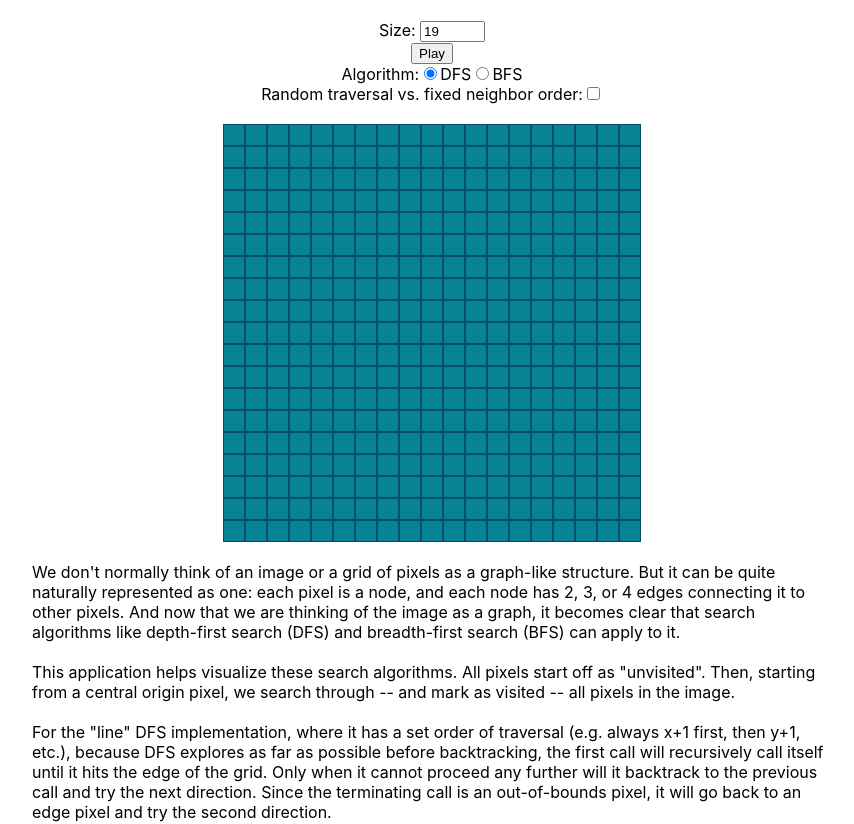
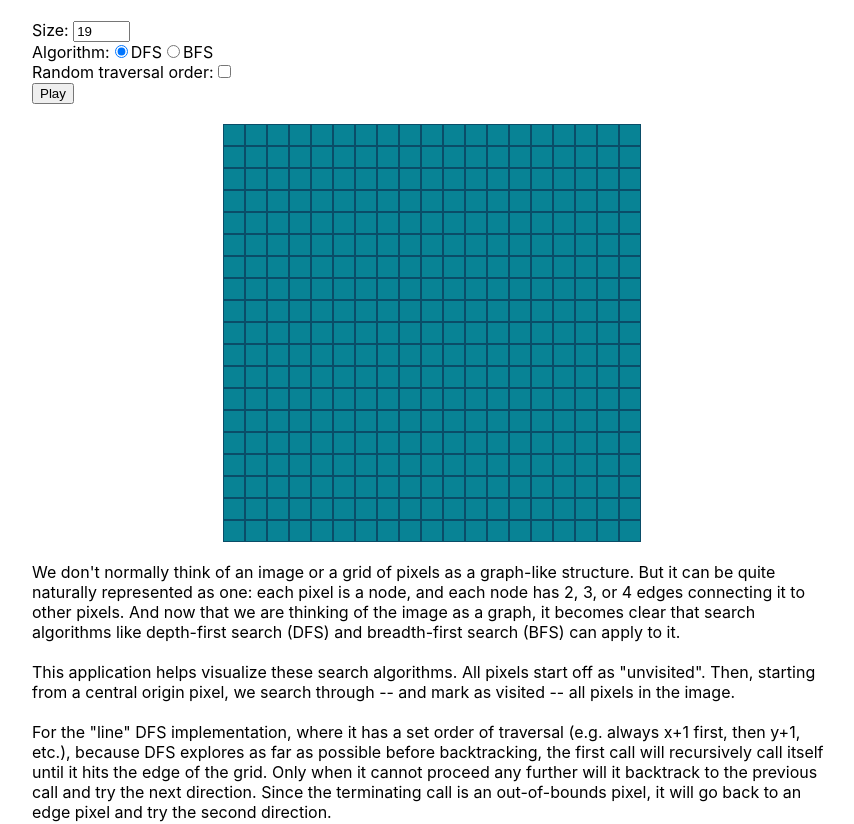
Before and after one commit to aaronshaver/visualize-dfs-bfs-react, a React (Create React App) app: page / in a window 1280 px wide. Shown: the top 824 px of the page, without its empty margins (208-1062 px from the left). Built offline with nearby package versions, Linux system fonts and the light colour scheme.

Commit message:
align controls better

```diff
--- a/src/App.css
+++ b/src/App.css
@@ -7,3 +7,8 @@
   margin: 0 auto 20px auto;  /* Centering it horizontally but space below text */
   text-align: left; /* Aligning the text to the left */
 }
+
+.ControlsWrapper {
+  max-width: 800px;
+  margin: 0 auto;
+}
--- a/src/components/Controls.js
+++ b/src/components/Controls.js
@@ -3,11 +3,9 @@ import React from 'react';
 
 const Controls = ({ handleGridSizeUpdate, handleAlgoChange, handlePlay, gridSize, algo, isRandom, setIsRandom, isProcessing }) => {
   return (
-    <div>
+    <div className="ControlsWrapper" style={{ textAlign: 'left' }}>
       <br />
-      Size: <input type="text" defaultValue={gridSize} onBlur={handleGridSizeUpdate} size="5" disabled={isProcessing} />
-      <br />
-      <button onClick={handlePlay} disabled={isProcessing}>Play</button>
+      Size: <input type="text" defaultValue={gridSize} onBlur={handleGridSizeUpdate} size="4" disabled={isProcessing} />
       <br />
       Algorithm:
       <label>
@@ -20,9 +18,11 @@ const Controls = ({ handleGridSizeUpdate, handleAlgoChange, handlePlay, gridSize
       </label>
       <br />
       <label>
-        Random traversal vs. fixed neighbor order:
+        Random traversal order:
         <input type="checkbox" checked={isRandom} onChange={() => setIsRandom(!isRandom)} disabled={isProcessing} />
         <br />
+      <button onClick={handlePlay} disabled={isProcessing}>Play</button>
+      <br />
       </label>
       <br />
     </div>
```
